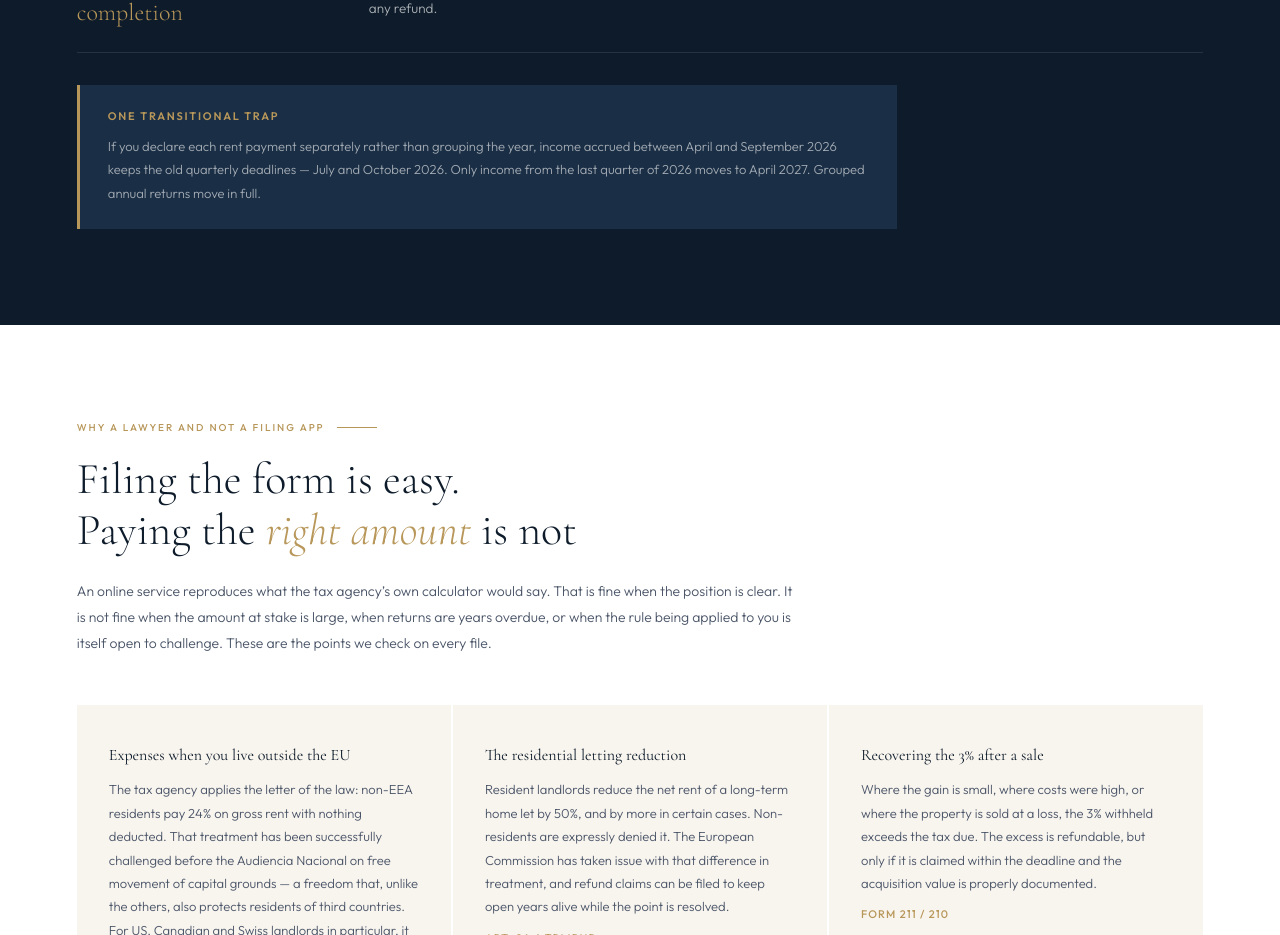
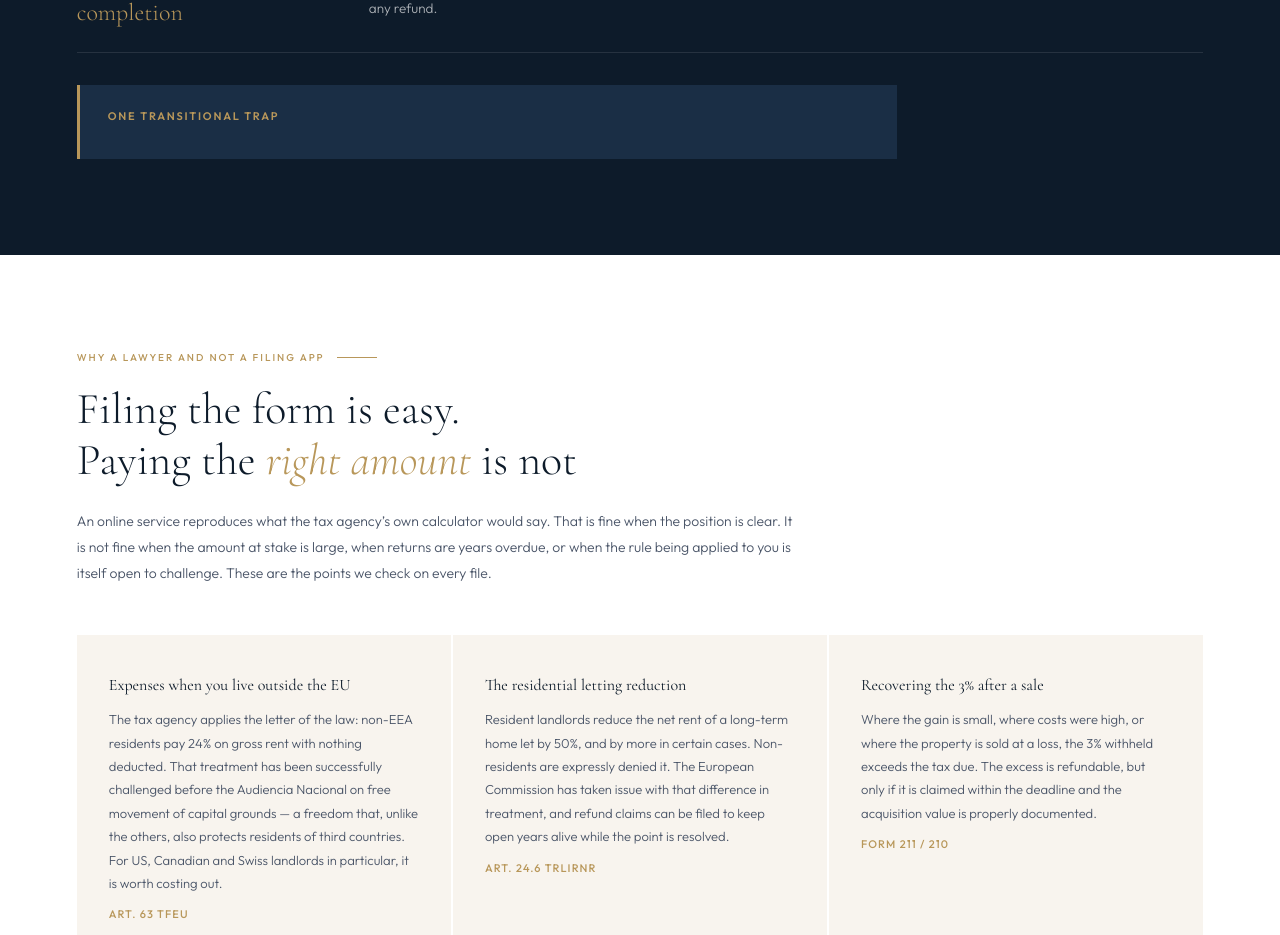
Before and after one commit to Ivanrm01/IRM-Abogados, a Next.js app: page /modelo-210-non-resident-tax in a window 1280 px wide. Shown: the part 3515-4450 px from the top of the page. Built offline with nearby package versions, Linux system fonts and the light colour scheme; no server answers.

Commit message:
Update page.jsx

```diff
--- a/app/modelo-210-non-resident-tax/page.jsx
+++ b/app/modelo-210-non-resident-tax/page.jsx
@@ -345,12 +345,6 @@ export default function NonResidentTaxPage() {
         </div>
         <div className={styles.calNote}>
           <div className={styles.calNoteTitle}>One transitional trap</div>
-          <p>
-            If you declare each rent payment separately rather than grouping the year, income
-            accrued between April and September 2026 keeps the old quarterly deadlines — July and
-            October 2026. Only income from the last quarter of 2026 moves to April 2027. Grouped
-            annual returns move in full.
-          </p>
         </div>
       </section>
 
```
